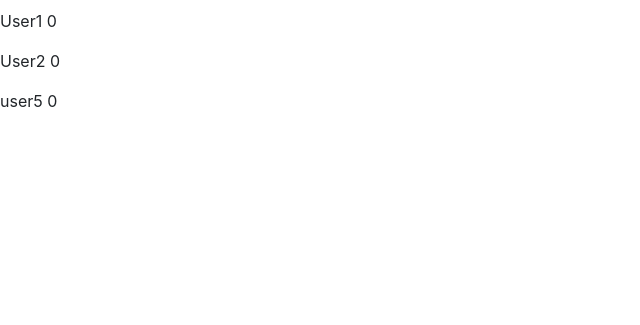
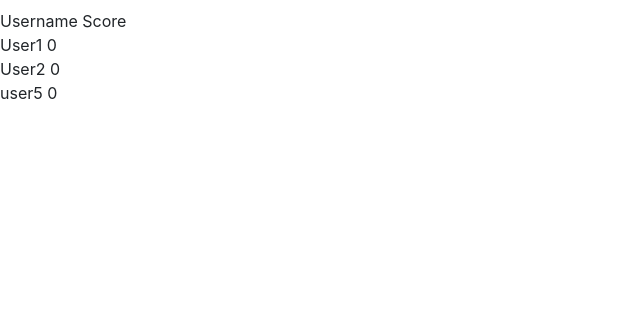
Before and after one commit to moahmed0987/abacws-advent, a Flask app: page /leaderboard in a window 1280 px wide. Shown: the part 475-800 px from the top of the page, without its empty margins (0-640 px from the left). Run offline with Flask 3, Linux system fonts and the light colour scheme; data comes from the database, SQL or seed files in the repository; some libraries are stand-ins or nearby versions.

Commit message:
leaderboard changes

```diff
--- a/advent_of_code/templates/leaderboard.html
+++ b/advent_of_code/templates/leaderboard.html
@@ -1,8 +1,19 @@
 {% extends "base.html" %}
+
+{% block head %}
+    <link rel="stylesheet" href="{{ url_for('static', filename='css/leaderboard.css') }}">
+{% endblock head %}
 {% block content %}
-<div>
+<div class="leaderboard-container">
+    <div class="leaderboard-row">
+        <span class="leaderboard-username">Username</span>
+        <span class="leaderboard-score">Score</span>
+    </div>
     {% for user in users %}
-        <p>{{ user.username }} {{ user.score }}</p>
+        <div class="leaderboard-row">
+            <span class="leaderboard-username">{{ user.username }}</span>
+            <span class="leaderboard-score">{{ user.score }}</span>
+        </div>
     {% endfor %}
 </div>
 {% endblock content %}
```
Also changed, not shown: advent_of_code/static/css/leaderboard.css (added, +15 -0 lines).
